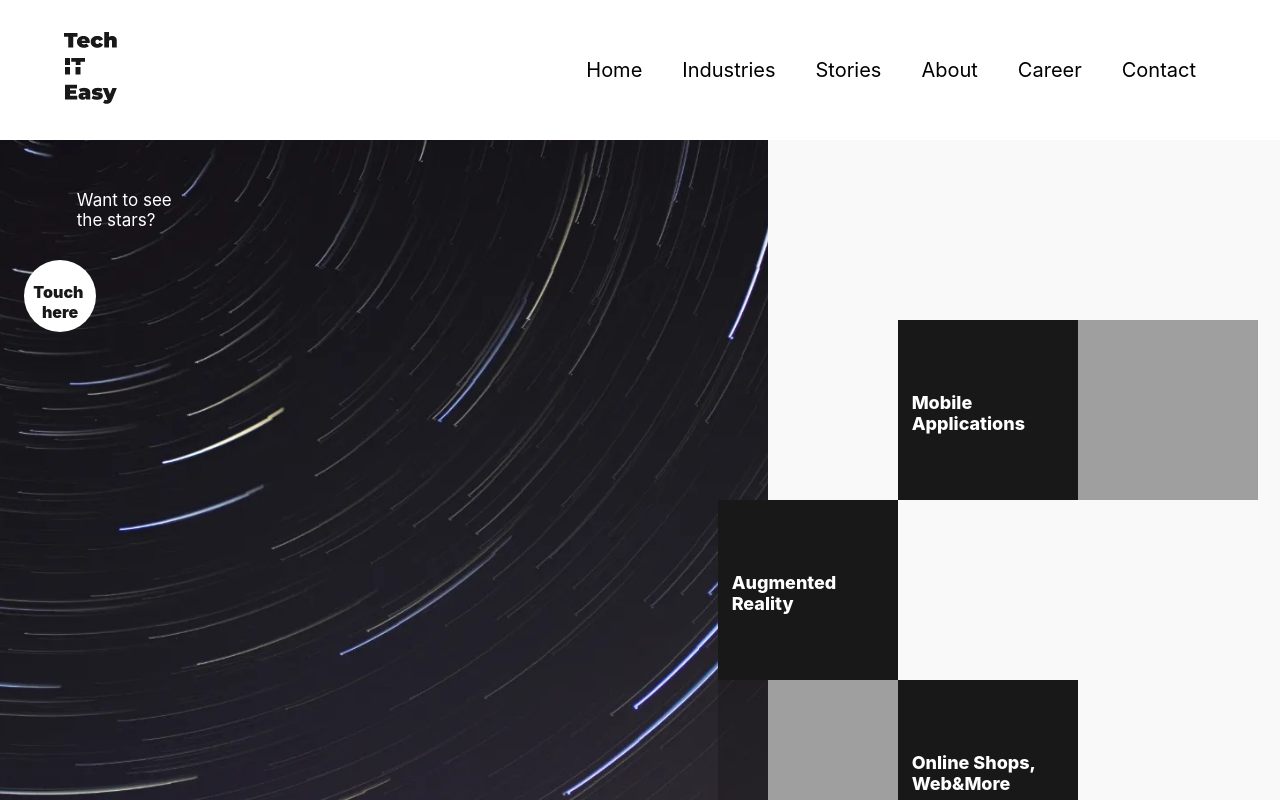
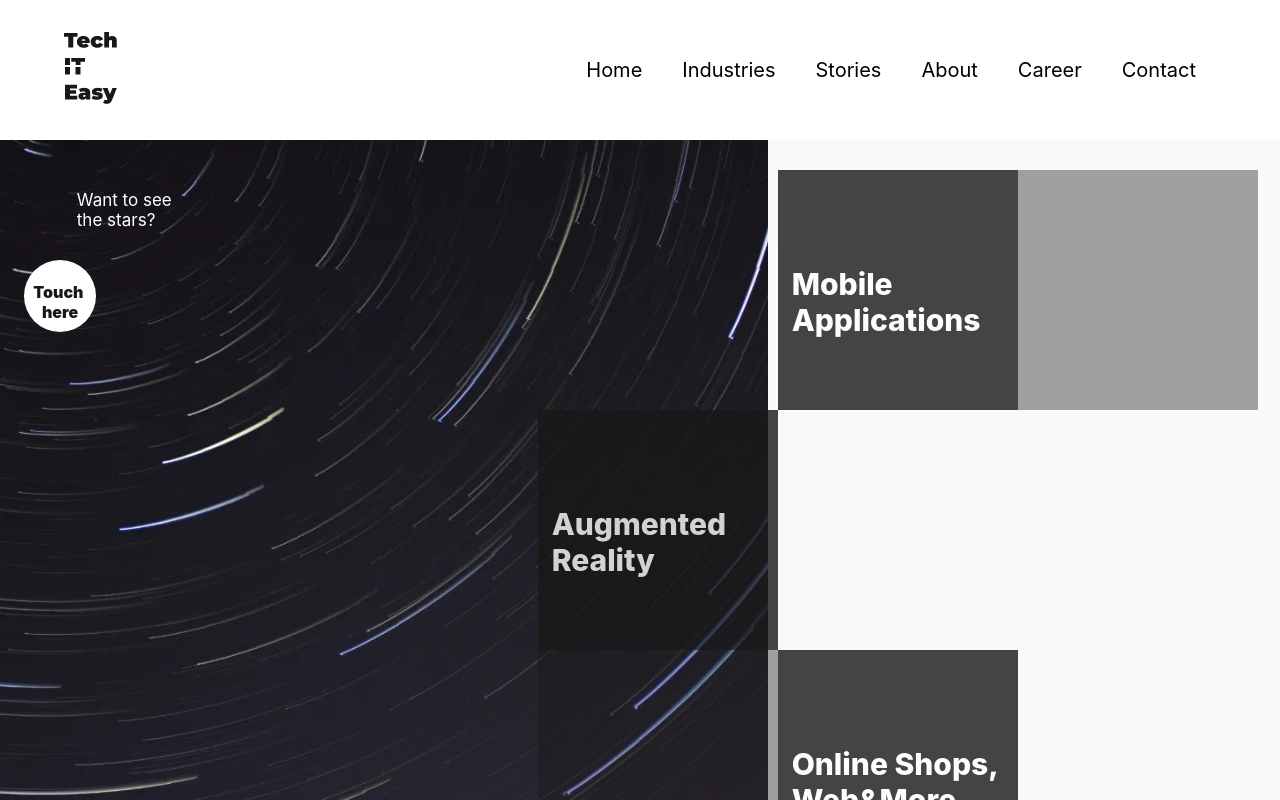
Before and after one commit to teliohub/teliohub-website, a Next.js app: page / in a window 1280 px wide. Shown: the top 800 px of the page. Built offline with nearby package versions, Linux system fonts and the light colour scheme.

Commit message:
Desktop design

```diff
--- a/components/BoxServices/boxService.module.css
+++ b/components/BoxServices/boxService.module.css
@@ -19,7 +19,7 @@
     height: 100%;
     background-color:#181818;
     color: white;
-    opacity: 0,8;
+    opacity: 0.8;
     text-align: left;
     padding: 40% 14px;
     font-size: 18px;
@@ -35,7 +35,7 @@
     width: 100%;
     height: 100%;
     color: #181818;
-    opacity: 0,8;
+    opacity: 0.8;
     text-align: left;
     padding: 32% 14px;
     font-size: 18px;
@@ -62,13 +62,17 @@
 
 @media (min-width: 900px) {
     .box {
-        width: 180px;
-        height: 180px;
+        width: 240px;
+        height: 240px;
         z-index: 20;
     }
 
+    .whiteText {
+        font-size: 30px;
+    }
+
     .emptyBox {
-        width: 180px;
-        height: 180px;
+        width: 240px;
+        height: 240px;
     }
 }
--- a/pages/contact.tsx
+++ b/pages/contact.tsx
@@ -3,7 +3,7 @@ import ContactPageForm from '../components/ContactPageForm/ContactPageForm';
 import Image from 'next/image'
 import styles from '../styles/contact.module.css'
 
-import image from '../public/assets/wordart.png';
+import image from '../public/assets/contact/wordart.png';
 import { motion } from 'framer-motion';
 
 
@@ -15,7 +15,6 @@ const Contact = () => {
             <div className={styles.body}>
                 <div className={styles.logoPage}>
                     <Image src={image} className={styles.imageControl} alt="Contact logo page" />
-                    <h1>Contact</h1>
                 </div>
                 <ContactPageForm />
             </div>
--- a/pages/index.tsx
+++ b/pages/index.tsx
@@ -38,7 +38,7 @@ const Home: NextPage = () => {
 
   useEffect(() => {
     const updateMobile = () => {
-      setMobile(window.innerWidth < 900 ? true : false);
+      setMobile(window.innerWidth < 900);
     };
 
     updateMobile();
@@ -85,7 +85,7 @@ here`}
         </pre>
         <main className={styles.container}>
           <div>
-            <div className={styles.marginControl}></div>
+            <div className={styles.marginControl}/>
             <Box title={"Augmented Reality"} type={"black"} />
             <Box type={"gray"} />
           </div>
@@ -114,7 +114,7 @@ here`}
           }
         >
           <span>Learn more</span>
-          <div onClick={executeScroll} className={styles.arrowRight}></div>
+          <div onClick={executeScroll} className={styles.arrowRight}/>
         </div>
       </div>
       <div className={styles.check} ref={myRef}></div>
@@ -139,7 +139,7 @@ here`}
       <div className={styles.containerMargin}>
         <h1>Lets get down</h1>
         <h1>to business</h1>
-        <div className={styles.lineBreak}></div>
+        <div className={styles.lineBreak}/>
       </div>
       <div className={styles.flexControlTop}>
         {typeof mobile !== undefined && mobile ? (
@@ -186,7 +186,7 @@ here`}
       <div className={styles.containerMargin}>
         <h1>Where is</h1>
         <h1>the magic?</h1>
-        <div className={styles.lineBreak}></div>
+        <div className={styles.lineBreak}/>
       </div>
       <WhatIsHidden />
     </motion.div>
--- a/styles/about.module.css
+++ b/styles/about.module.css
@@ -2,11 +2,13 @@
   display: flex;
   flex-direction: row;
   justify-content: center;
+    width: 360px;
 }
 
 .logoPage img {
   margin-top: -1px !important;
   transform: translateY(-10px);
+    width: 100%;
 }
 
 .body {
@@ -152,7 +154,7 @@
         position: relative;
     }
     .container h1 {
-        font-family: Montserrat;
+        font-family: Montserrat, serif;
         font-size: 70px;
         font-weight: 900;
         font-stretch: normal;
--- a/styles/career.module.css
+++ b/styles/career.module.css
@@ -11,7 +11,7 @@
     .logoPage {
         justify-content: unset !important;
         margin-left: 200px;
-        margin-top: -16px;
+        margin-top: -16px !important;
         width: 360px;
     }
     .openPositions {
@@ -117,6 +117,8 @@
     display: flex;
     flex-direction: row;
     justify-content: center;
+    width: 330px;
+    margin-top: -2px;
 }
 
 .body  {
--- a/styles/contact.module.css
+++ b/styles/contact.module.css
@@ -2,6 +2,7 @@
     display: flex;
     flex-direction: row;
     justify-content: center;
+    width: 90%;
 }
 
 @media (min-width: 900px) {
@@ -9,6 +10,7 @@
         justify-content: unset;
         margin-left: 200px;
         margin-top: -15px;
+        width: 550px;
     }
 }
 .imageControl {
--- a/styles/pageStyles.module.css
+++ b/styles/pageStyles.module.css
@@ -147,7 +147,7 @@ transform: rotate(225deg);
 
 @media (min-width: 900px) {
   .marginControl {
-    margin-top: 360px;
+    margin-top: 480px;
   }
 
   .flexControlTop {
@@ -158,6 +158,10 @@ transform: rotate(225deg);
 
   .absoluteLearnMore {
     color: white;
+  }
+
+  .container main{
+    margin-top: -210px;
   }
 
   .containerMargin {
```
Also changed, not shown: public/assets/about/wordart.png.
